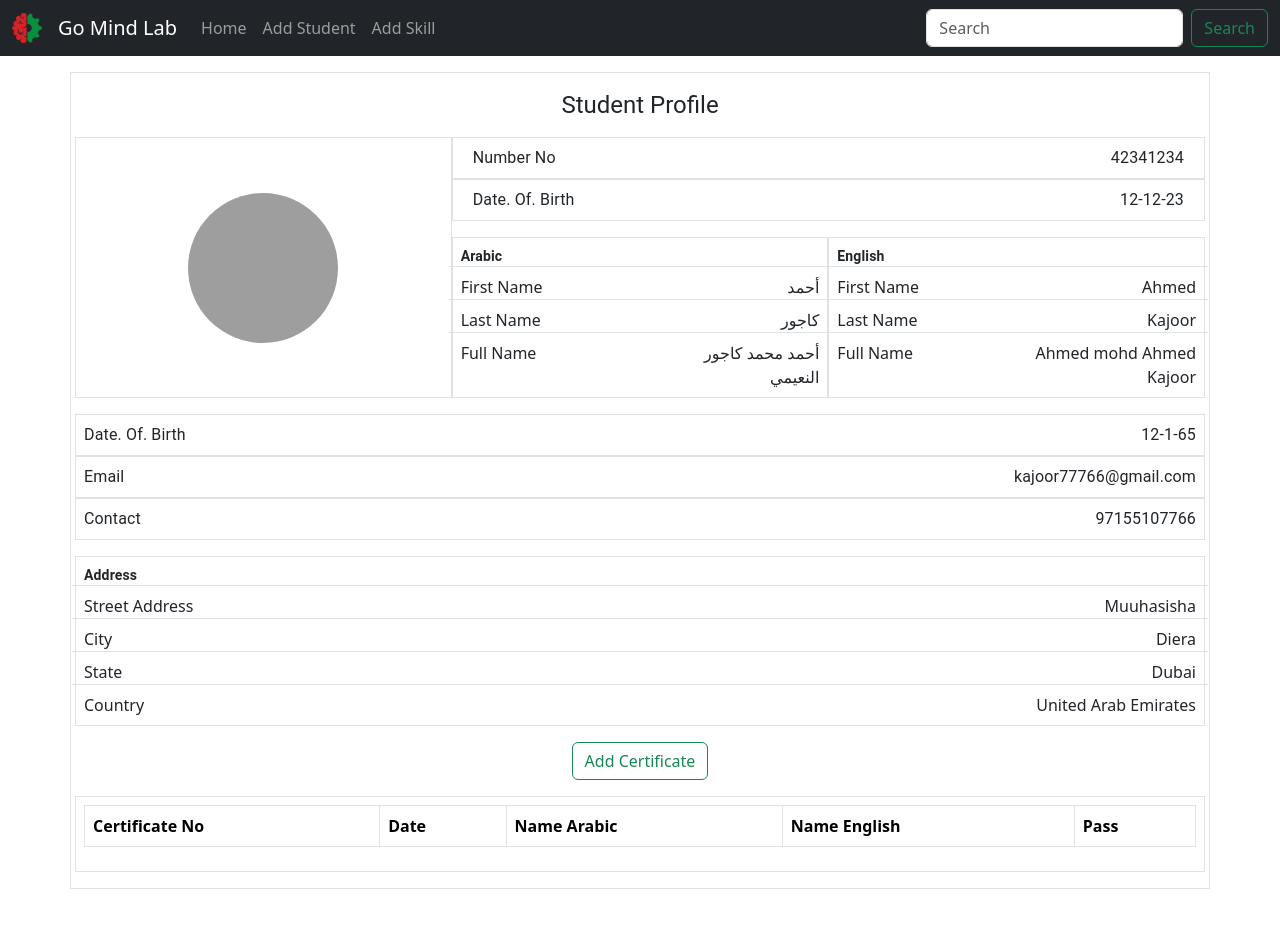
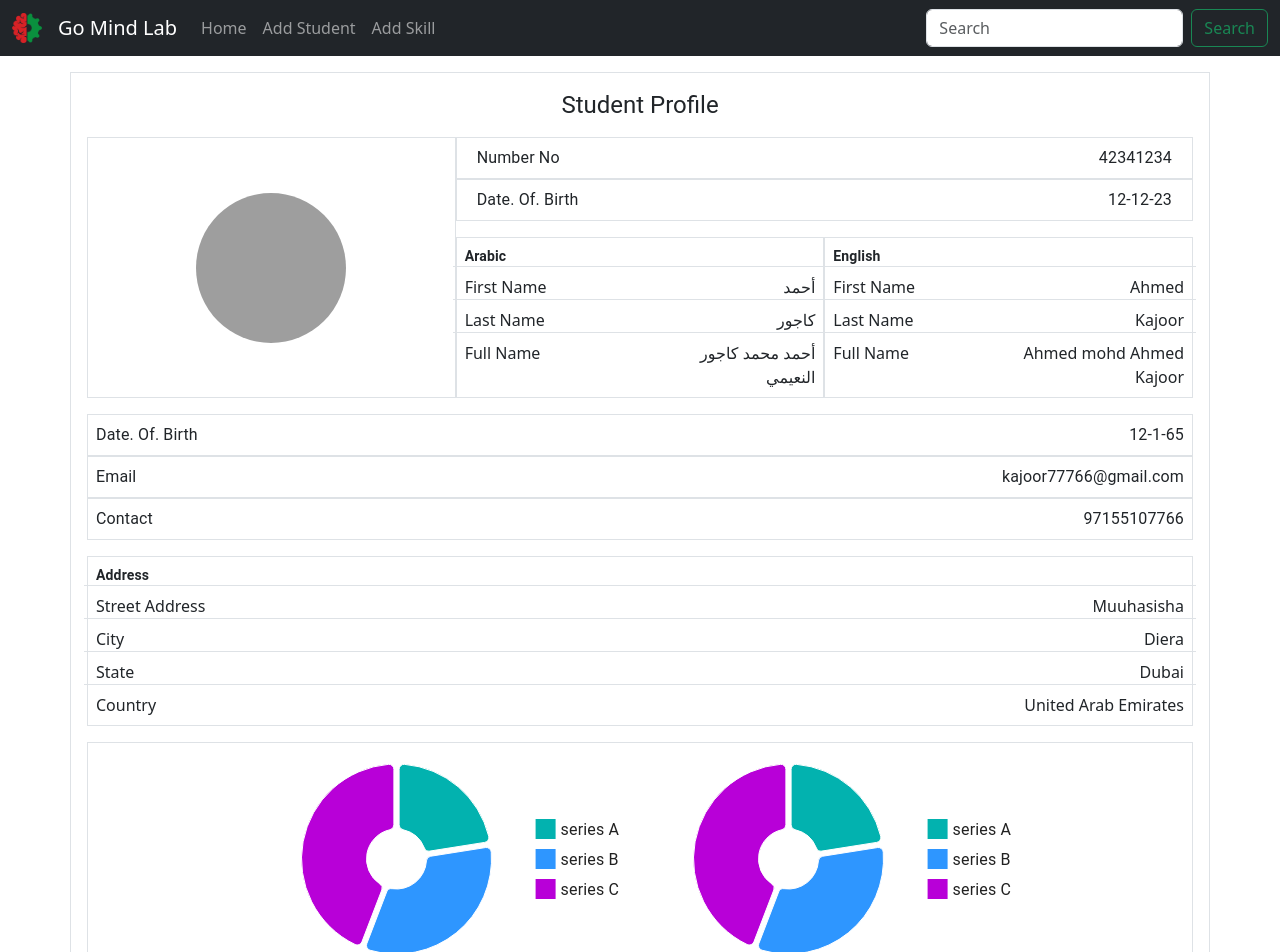
Before and after one commit to saffiullahkhugyani/mind-lab-student-profile-v1, a React (Vite) app: page / in a window 1280 px wide. Shown: the top 952 px of the page. Before the commit the page ends 905 px from the top, so only its background shows below. Built offline with nearby package versions, Linux system fonts and the light colour scheme; grey boxes are pictures that could not be loaded.

Commit message:
added library for mui pie charts, created component pie chart to display user data in chart,  minors bug fixes in add_student page, created section for displaying pie charts and inserted dummy data

```diff
--- a/package.json
+++ b/package.json
@@ -13,6 +13,7 @@
     "@emotion/react": "^11.11.4",
     "@emotion/styled": "^11.11.5",
     "@mui/material": "^5.15.21",
+    "@mui/x-charts": "^7.8.0",
     "@types/react-bootstrap": "^0.32.36",
     "axios": "^1.7.2",
     "bootstrap": "^5.3.3",
--- /dev/null
+++ b/src/components/pie_chart.tsx
@@ -0,0 +1,34 @@
+import { PieChart } from "@mui/x-charts";
+import { Col } from "react-bootstrap";
+
+const CustomPieChart = ({ data }: any) => {
+  return (
+    <Col md={4} className="m-3">
+      <PieChart
+        slotProps={{
+          legend: {
+            direction: "column",
+            padding: -5,
+          },
+        }}
+        series={[
+          {
+            data,
+            innerRadius: 30,
+            paddingAngle: 3,
+            cornerRadius: 5,
+            highlightScope: { faded: "global", highlighted: "item" },
+            faded: {
+              innerRadius: 30,
+              additionalRadius: -30,
+              color: "gray",
+            },
+          },
+        ]}
+        height={200}
+      />
+    </Col>
+  );
+};
+
+export default CustomPieChart;
--- a/src/pages/add_student.tsx
+++ b/src/pages/add_student.tsx
@@ -21,7 +21,7 @@ const AddStudent = () => {
     arabicFirstName: "",
     arabicLastName: "",
     englishFirstName: "",
-    englishLaseName: "",
+    englishLastName: "",
     dateOfBirth: "",
     fatherName: "",
     email: "",
@@ -210,7 +210,6 @@ const AddStudent = () => {
               <Form.Select
                 required
                 as={"select"}
-                value={selectedCountry}
                 onChange={handleCountryChange}
                 defaultValue=""
               >
@@ -235,7 +234,6 @@ const AddStudent = () => {
                 required
                 as={"select"}
                 aria-label="Default Select"
-                value={selectedState}
                 onChange={handleStateChange}
                 defaultValue=""
               >
@@ -261,7 +259,6 @@ const AddStudent = () => {
               <Form.Select
                 required
                 aria-label="Default value"
-                value={selectedCity}
                 onChange={handelCityChange}
                 defaultValue=""
               >
--- a/src/pages/student_profile.tsx
+++ b/src/pages/student_profile.tsx
@@ -3,6 +3,7 @@ import { Avatar, Typography } from "@mui/material";
 import { useEffect, useState } from "react";
 import EditCertificateModal from "../components/edit_certificate_modal";
 import noUserImage from "../assets/no-profile-picture-icon.png";
+import CustomPieChart from "../components/pie_chart";
 
 interface CertificateModel {
   issueAuthority: string;
@@ -13,6 +14,12 @@ interface CertificateModel {
   skill: string;
   skillLevel: string;
 }
+
+const data = [
+  { id: 0, value: 10, label: "series A" },
+  { id: 1, value: 15, label: "series B" },
+  { id: 2, value: 20, label: "series C" },
+];
 
 const StudentProfile = () => {
   const [showModal, setShowModal] = useState(false);
@@ -40,14 +47,14 @@ const StudentProfile = () => {
 
   return (
     <Container className="border p-3 my-3">
-      <Row className="mb-3">
+      <Row className="mb-3 m-auto">
         <Col>
           <Typography variant="h5" component="div" className="text-center">
             Student Profile
           </Typography>
         </Col>
       </Row>
-      <Row>
+      <Row className="m-auto">
         <Col
           md={4}
           className="d-flex justify-content-center align-items-center border p-2"
@@ -109,25 +116,25 @@ const StudentProfile = () => {
           </Row>
         </Col>
       </Row>
-      <Row className="mt-3">
+      <Row className="mt-3 m-auto">
         <Col className="d-flex justify-content-between border p-2">
           <Typography variant="body1">Date. Of. Birth</Typography>
           <Typography variant="body1">12-1-65</Typography>
         </Col>
       </Row>
-      <Row>
+      <Row className="m-auto">
         <Col className="d-flex justify-content-between border p-2">
           <Typography variant="body1">Email</Typography>
           <Typography variant="body1">kajoor77766@gmail.com</Typography>
         </Col>
       </Row>
-      <Row>
+      <Row className="m-auto">
         <Col className="d-flex justify-content-between border p-2">
           <Typography variant="body1">Contact</Typography>
           <Typography variant="body1">97155107766</Typography>
         </Col>
       </Row>
-      <Row className="mt-3">
+      <Row className="mt-3 m-auto">
         <Col className="border p-2">
           <Typography variant="body2" className="fw-bold">
             Address
@@ -150,14 +157,20 @@ const StudentProfile = () => {
           </Row>
         </Col>
       </Row>
-      <Row className="mt-3 ">
+      <Row className="border mt-3 m-auto">
+        <Col className="d-lg-flex justify-content-center">
+          <CustomPieChart data={data} />
+          <CustomPieChart data={data} />
+        </Col>
+      </Row>
+      <Row className=" border mt-3 p-3 m-auto">
         <Col className="d-flex justify-content-center">
           <Button variant="outline-success" onClick={handleShowModal}>
             Add Certificate
           </Button>
         </Col>
       </Row>
-      <Row className="mt-3">
+      <Row className="mt-3 m-auto">
         <Col className="border p-2">
           <Table striped bordered hover>
             <thead>
```
Also changed, not shown: 1 other file (tests, documents, lock files or other folders).
